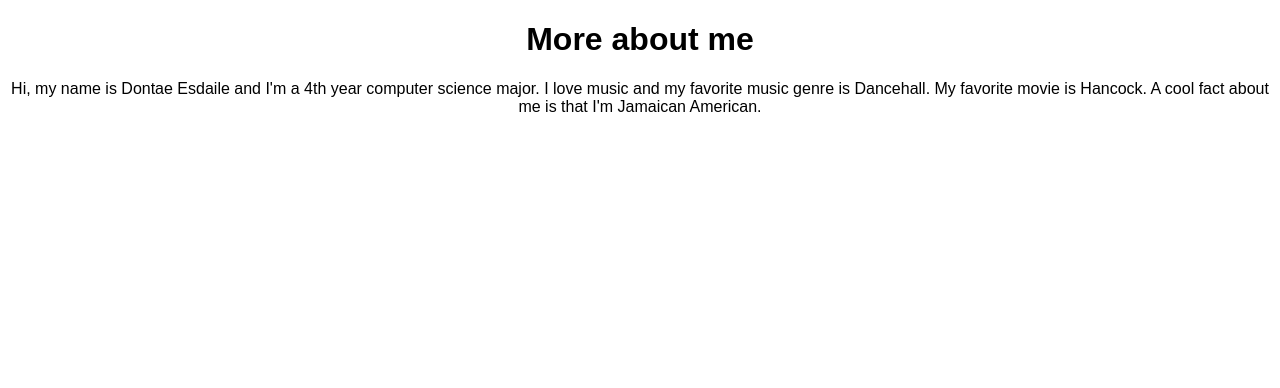
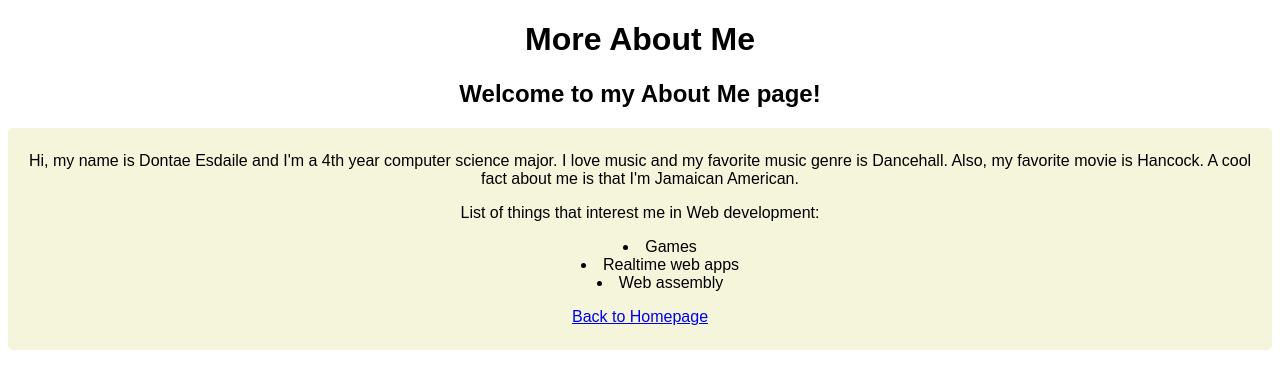
Before and after one commit to desdaile/desdaile.github.io, a plain HTML site: page aboutMe.html in a window 1280 px wide. Drawn offline with Linux system fonts and the light colour scheme.

Commit message:
finish touches

```diff
--- a/aboutMe.html
+++ b/aboutMe.html
@@ -1,13 +1,34 @@
 <!doctype html>
 <html>
   <head>
-    <title>My Personal Website</title>
+    <title>About Me</title>
   </head>
   <body>
-    <h1 style="font-family: Arial, Helvetica; text-align: center;">More about me</h1>
+    <h1 style="font-family: Arial, Helvetica; text-align: center;">More About Me</h1>
+    <!-- Dontae Esdaile, CISC474, Personal Web Page 1, desdaile@udel.edu -->
 
-    <p style="font-family: Arial, Helvetica; text-align: center;"> Hi, my name is Dontae Esdaile and
-         I'm a 4th year computer science major. I love music and my favorite music genre is Dancehall. My favorite movie
-         is Hancock. A cool fact about me is that I'm Jamaican American.</p>
+    <h2 style="font-family: Arial, Helvetica; text-align: center;"> Welcome to my About Me page!</h2>
+
+    <div style="background-color: beige; padding: 8px; border-radius: 5px;">
+        <p style="font-family: Arial, Helvetica; text-align: center;">
+            Hi, my name is Dontae Esdaile and
+            I'm a 4th year computer science major. I love music and my favorite music genre is Dancehall.
+            Also, my favorite movie is Hancock. A cool fact about me is that I'm Jamaican American.
+        </p>
+
+        <p style="font-family: Arial, Helvetica; text-align: center;">
+            List of things that interest me in Web development:
+            <ul style="text-align: center; font-family: Arial, Helvetica; list-style: inside;">
+                <li>Games</li>
+                <li>Realtime web apps</li>
+                <li>Web assembly</li>
+            </ul>
+        </p>
+
+        <p style="text-align: center;">
+            <a style="font-family: Arial, Helvetica;" href="https://desdaile.github.io/">Back to Homepage</a>
+        </p>
+
+    </div>
   </body>
 </html>
```
Also changed, not shown: index.html (+6 -1 lines).
